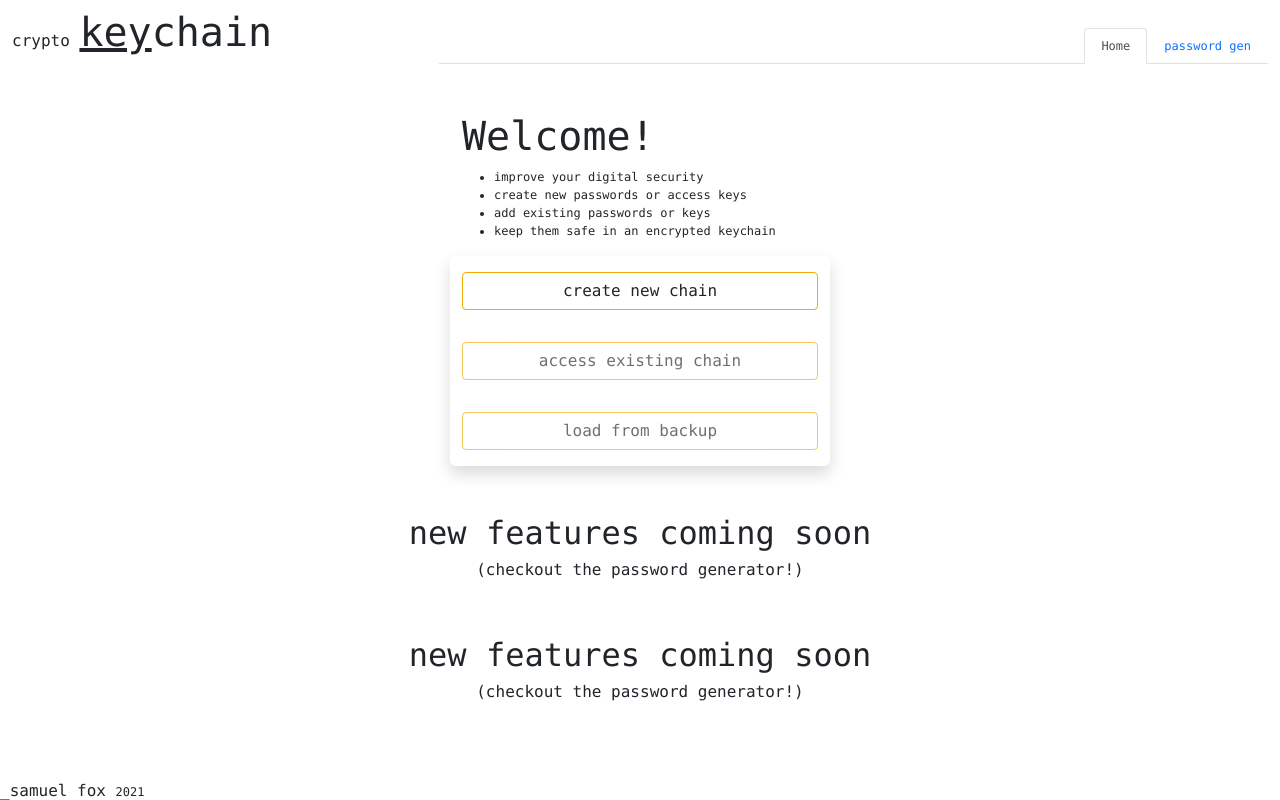
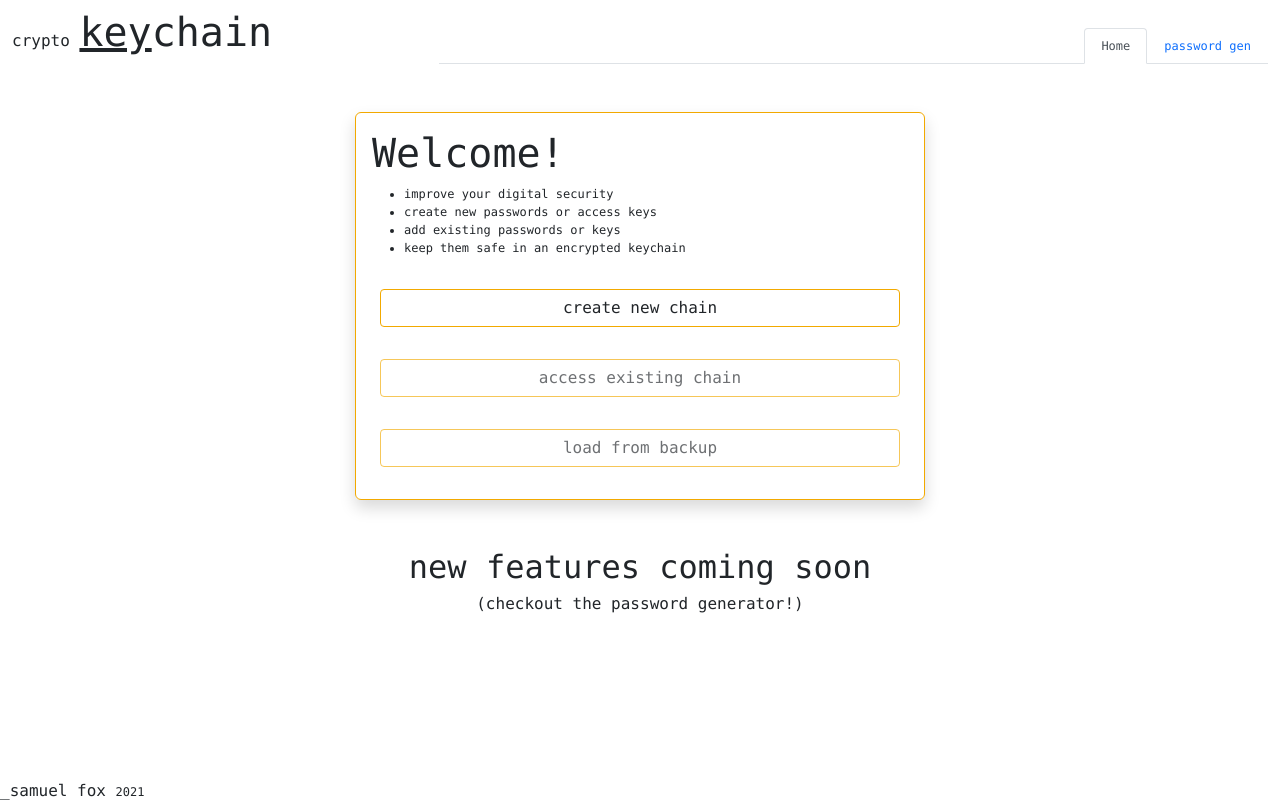
Before and after one commit to samuelfox1/crypto-keychain, a React (Create React App) app: page / in a window 1280 px wide. Built offline with nearby package versions, Linux system fonts and the light colour scheme.

Commit message:
update: layout consistency

```diff
--- a/src/Components/HomePageItems/CreateChainForm.js
+++ b/src/Components/HomePageItems/CreateChainForm.js
@@ -65,9 +65,10 @@ export default function CreateChain() {
     console.log('rendering: CreateChain')
 
     return (
-        <>
         <Row className="justify-content-center">
-                <Col xs={10} md={4} >
+            <Col xs={10} md={6} className="border-orange shadow p-4">
+                <Row >
+                    <Col  >
                         <h1>Create new chain</h1>
                         <ol>
                             <li><p >enter a name</p></li>
@@ -76,12 +77,12 @@ export default function CreateChain() {
                         </ol>
                     </Col>
                 </Row>
-            <Row className="justify-content-center mb-5" >
-                <Col xs={10} md={4} className="border-orange">
-                    <Form className="mt-3">
+                <Row>
+                    <Col className="border px-0 mx-2">
+                        <Form className="mt-3 mx-3">
 
                             <Form.Group className="mb-3" controlId="keychainName">
-                            <Form.Label>keychain name:</Form.Label>
+                                <Form.Label>keychain name: </Form.Label>
                                 <p className="error mb-0">{errorMessage.name}</p>
                                 <Form.Control
                                     size="sm"
@@ -93,7 +94,7 @@ export default function CreateChain() {
                             </Form.Group>
 
                             <Form.Group className="mb-3" controlId="keychainPassword">
-                            <Form.Label>password:</Form.Label>
+                                <Form.Label>password: </Form.Label>
                                 <p className="error mb-0">{errorMessage.pwlength}</p>
                                 <Form.Control
                                     size="sm"
@@ -145,8 +146,8 @@ export default function CreateChain() {
                         </Form>
                     </Col>
                 </Row>
-            <h2 className="text-center">new features coming soon</h2>
-            <h6 className="text-center">(checkout the password generator!)</h6>
-        </>
+
+            </Col>
+        </Row>
     )
 }
--- a/src/Components/HomePageItems/DefaultLayout.js
+++ b/src/Components/HomePageItems/DefaultLayout.js
@@ -5,9 +5,10 @@ import { HomeContext } from '../../Context'
 export default function DefaultLayout() {
     const { updateHomeComponent } = useContext(HomeContext)
     return (
-        <>
         <Row className="justify-content-center">
-                <Col xs={10} md={4} >
+            <Col xs={11} md={6} className="shadow border-orange p-3">
+                <Row >
+                    <Col >
                         <h1>Welcome!</h1>
                         <ul>
                             <li><p>improve your digital security</p></li>
@@ -17,8 +18,8 @@ export default function DefaultLayout() {
                         </ul>
                     </Col>
                 </Row>
-            <Row className="justify-content-center mb-5" >
-                <Col xs={10} md={4} className="shadow">
+                <Row>
+                    <Col className="mx-2">
                         <Button
                             variant="outline-warning text-dark"
                             className="w-100 my-3"
@@ -30,10 +31,7 @@ export default function DefaultLayout() {
                         <Button disabled variant="outline-warning text-dark" className="w-100 my-3">load from backup</Button>
                     </Col>
                 </Row>
-            <Row>
-                <h2 className="text-center">new features coming soon</h2>
-                <h6 className="text-center">(checkout the password generator!)</h6>
-            </Row>
-        </>
+            </Col >
+        </Row >
     )
 }
```
Lines whose indentation alone changed are shown as unchanged.
